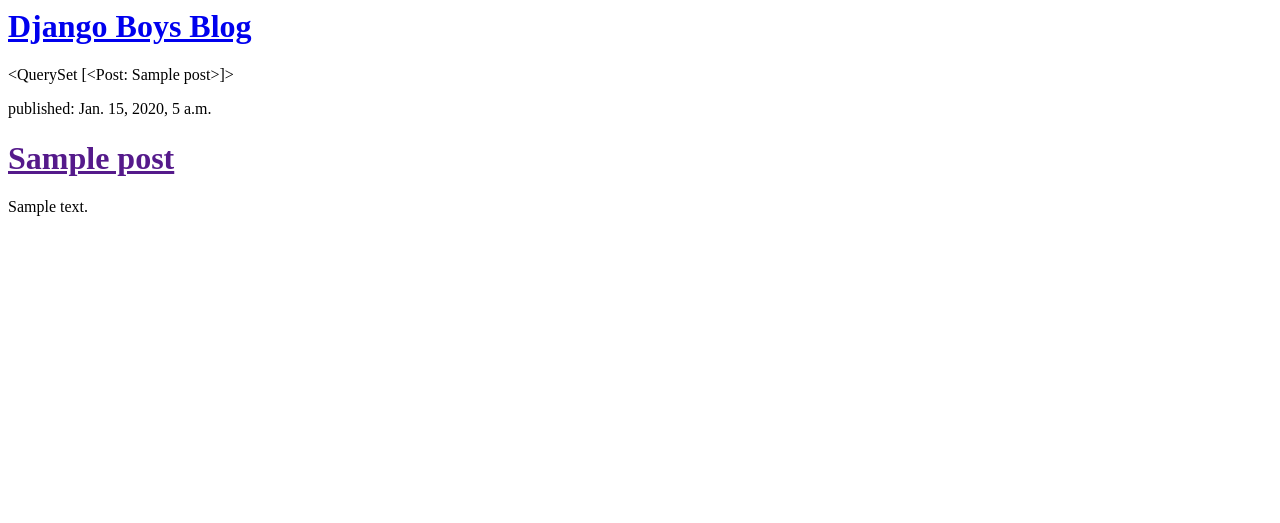
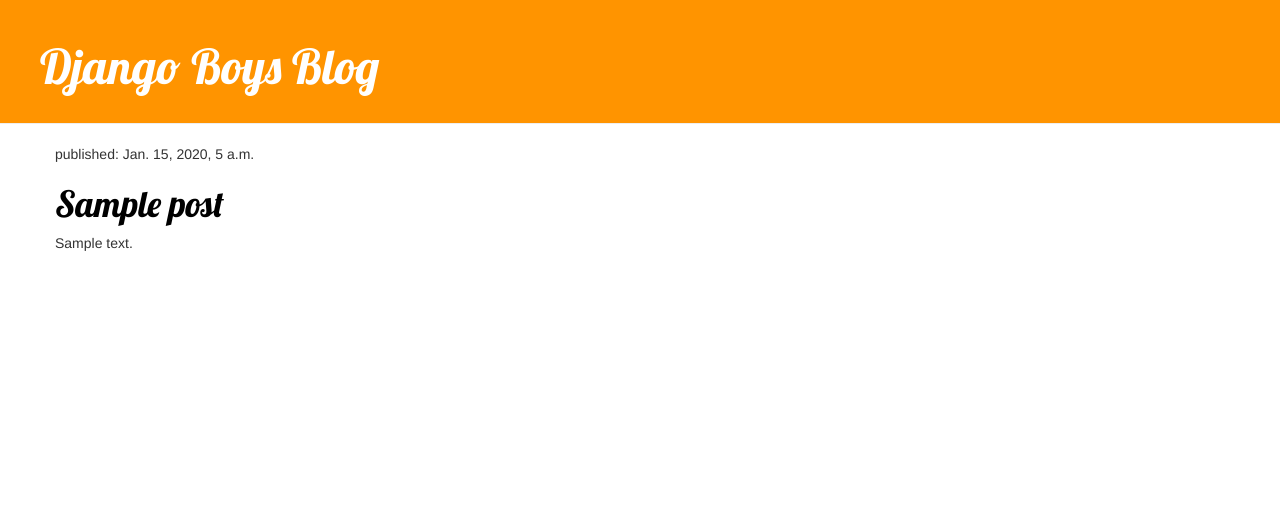
Before and after one commit to PavanaSiddhartha/my-first-blog, a Django app: template blog/templates/blog/post_list.html in a window 1280 px wide. Shown: the top 523 px of the page. Run offline with Django 3.2, Linux system fonts and the light colour scheme; the template is opened without the code that fills it: values that come from a table or form of the project are taken from there, others are empty; tables that the repository leaves empty hold one stand-in row (values such as "Sample post"); some libraries are stand-ins or nearby versions.

Commit message:
Commiting css changes

```diff
--- /dev/null
+++ b/blog/static/css/blog.css
@@ -0,0 +1,47 @@
+.page-header {
+    background-color: #ff9400;
+    margin-top: 0;
+    padding: 20px 20px 20px 40px;
+}
+
+.page-header h1, .page-header h1 a, .page-header h1 a:visited, .page-header h1 a:active {
+    color: #ffffff;
+    font-size: 36pt;
+    text-decoration: none;
+}
+
+.content {
+    margin-left: 40px;
+}
+
+h1, h2, h3, h4 {
+    font-family: 'Lobster', cursive;
+}
+
+.date {
+    float: right;
+    color: #828282;
+}
+
+.save {
+    float: right;
+}
+
+.post-form textarea, .post-form input {
+    width: 100%;
+}
+
+.top-menu, .top-menu:hover, .top-menu:visited {
+    color: #ffffff;
+    float: right;
+    font-size: 26pt;
+    margin-right: 20px;
+}
+
+.post {
+    margin-bottom: 70px;
+}
+
+.post h1 a, .post h1 a:visited {
+    color: #000000;
+}
--- a/blog/templates/blog/post_list.html
+++ b/blog/templates/blog/post_list.html
@@ -1,11 +1,26 @@
-<div>
+{% load staticfiles %}
+<head>
+	<link rel="stylesheet" href="//maxcdn.bootstrapcdn.com/bootstrap/3.2.0/css/bootstrap.min.css">
+	<link rel="stylesheet" href="//maxcdn.bootstrapcdn.com/bootstrap/3.2.0/css/bootstrap-theme.min.css">
+	<link rel="stylesheet" href="{% static 'css/blog.css' %}">
+	<link href="http://fonts.googleapis.com/css?family=Lobster&subset=latin,latin-ext" rel="stylesheet" type="text/css">
+</head>
+
+<body>
+	<div class = "page-header">
 	    <h1><a href="/">Django Boys Blog</a></h1>
 	</div>
-{{posts}}
+		<div class="content container">
+    		<div class="row">
+        		<div class="col-md-8">
 					{% for post in posts %}
-    <div>
+					    <div class = "post">
 					        <p>published: {{ post.published_date }}</p>
 					        <h1><a href="">{{ post.title }}</a></h1>
 					        <p>{{ post.text|linebreaks }}</p>
 					    </div>
 					{% endfor %}
+				</div>
+    	</div>
+	</div>
+</body>
```
Lines whose indentation alone changed are shown as unchanged.
